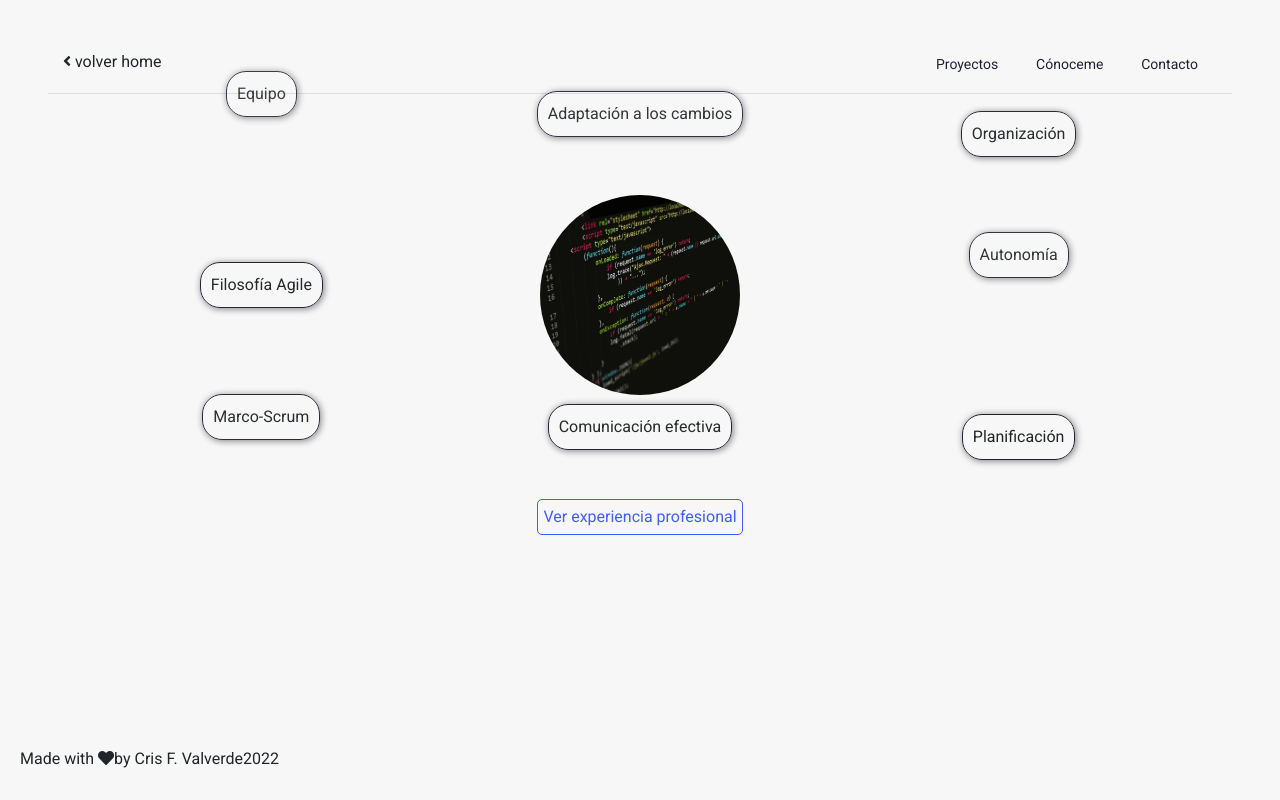
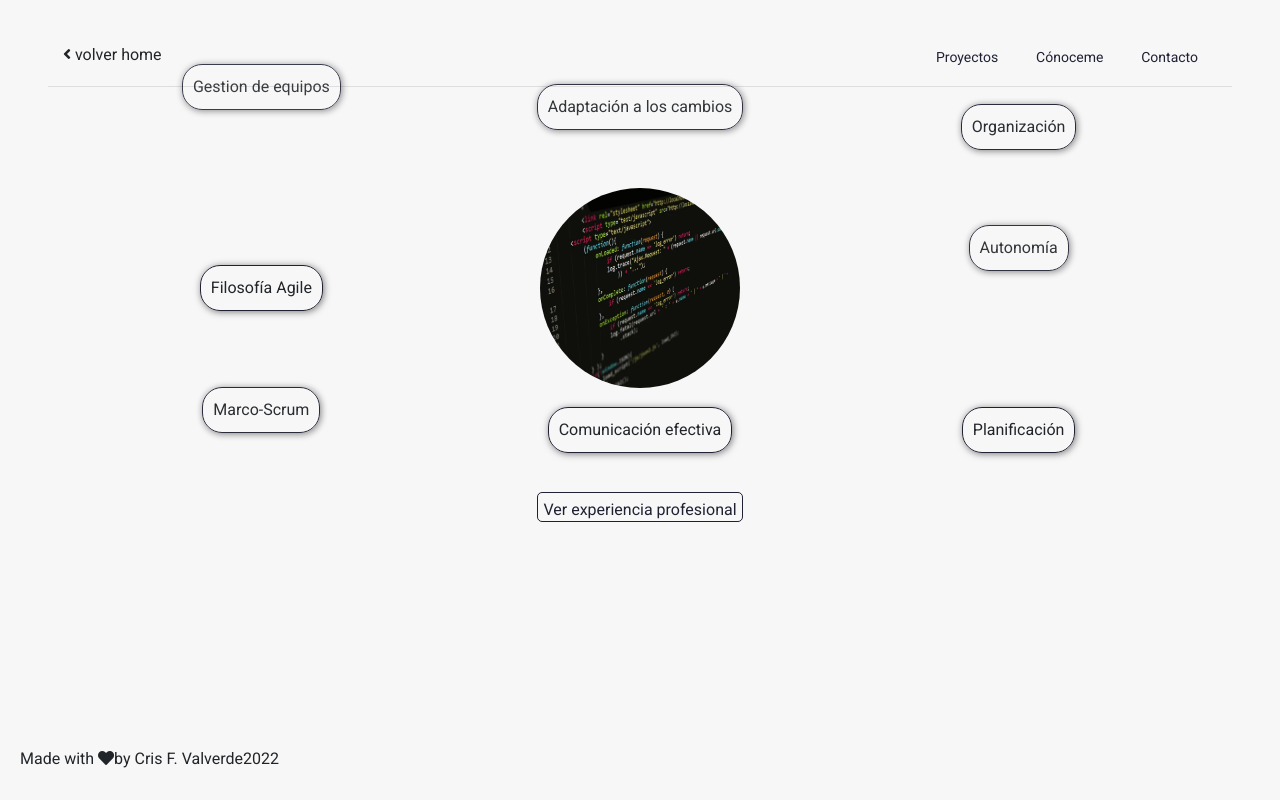
Before and after one commit to CriSFV/me_vuejs, a Nuxt app: page /aboutme in a window 1280 px wide. Built offline with nearby package versions, Linux system fonts and the light colour scheme; a web font is replaced by a local one.

Commit message:
add contact component

```diff
--- a/assets/styles/main.sass
+++ b/assets/styles/main.sass
@@ -29,8 +29,9 @@ body
   padding: 5px
   background-color: transparent
   border-radius: 5px
-  border: 1px solid $principal-color
-  color: $principal-color !important
+  border: 1px solid $principal-dark
+  color: $principal-dark !important
+  max-height: 30px
   &:hover
     background-color: $principal-dark
     color: $principal-light !important
--- a/components/AboutmeNew.vue
+++ b/components/AboutmeNew.vue
@@ -1,10 +1,10 @@
 <template>
   <div>
-    <section class="GoBack_container"><GoBack /></section>
+    <section class="GoBack_container mt-2"><GoBack /></section>
     <hr />
     <section class="all_about_me extra_container">
       <article class="bocadillo">
-        <p>Equipo</p>
+        <p>Gestion de equipos</p>
       </article>
       <article class="bocadillo">
         <p>Adaptación a los cambios</p>
@@ -46,7 +46,7 @@
         </button>
       </div>
     </section>
-    <section v-show="!showExperience" class="extra_container">
+    <section v-show="!showExperience" class="extra_container fade-in">
       <h3>Experiencia profesional:</h3>
       <ul>
         <li>
@@ -159,8 +159,9 @@ export default {
   border-radius: 20px
   box-shadow: 1px 1px 7px rgba(0,0,0,0.5)
   animation: cascade 5s linear
+
 .bocadillo:nth-child(8)
-  animation-delay: 0.1s
+  animation-delay: 0s
 .bocadillo:nth-child(7)
   animation-delay: 0.2s
 .bocadillo:nth-child(6)
@@ -168,7 +169,7 @@ export default {
 .bocadillo:nth-child(5)
   animation-delay: 0.6s
 .bocadillo:nth-child(4)
-  animation-delay: 0.1s
+  animation-delay: 0s
 .bocadillo:nth-child(3)
   animation-delay: 0.2s
 .bocadillo:nth-child(2)
--- /dev/null
+++ b/components/contact.vue
@@ -0,0 +1,138 @@
+<template>
+  <div>
+    <section class="GoBack_container mt-2"><GoBack /></section>
+    <section class="continer">
+      <form
+        action="https://formspree.io/f/mleayywn"
+        method="POST"
+        id="contact"
+        class="form_continer"
+      >
+        <label for="name"
+          >Nombre:
+          <input
+            type="text"
+            name="name"
+            id="name"
+            placeholder="Indica tu nombre"
+            required
+        /></label>
+        <label for="lastname"
+          >Apellido:
+          <input
+            type="text"
+            name="lastname"
+            id="lastname"
+            placeholder="Indica tu nombre"
+        /></label>
+        <label for="email" class="email"
+          >Email:
+          <input
+            type="email"
+            name="email"
+            id="email"
+            placeholder="Indica tu email"
+            required
+        /></label>
+        <label for="message" class="message"
+          >Mensaje:
+          <textarea name="message" id="message" cols="50" rows="5"></textarea>
+        </label>
+        <input type="submit" class="secondary-btn form_btn" value="Enviar" />
+      </form>
+      <section class="contact_icons">
+        <h6>También me puedes encontrar en:</h6>
+        <ul class="contact__list">
+          <li class="contact__list__item">
+            <a
+              href="mailto: crisfvalverde@gmail.com"
+              target="_blank"
+              rel="noreferrer"
+            >
+              <i class="far fa-envelope"></i>
+            </a>
+          </li>
+          <li class="contact__list__item">
+            <a
+              href="https://github.com/CriSFV"
+              target="_blank"
+              rel="noreferrer"
+            >
+              <i class="fab fa-github" title="Go to my Github"></i>
+            </a>
+          </li>
+          <li class="contact__list__item">
+            <a
+              href="https://www.linkedin.com/in/crisfvalverde/"
+              target="_blank"
+              rel="noreferrer"
+            >
+              <i class="fab fa-linkedin-in" title="Go to my LinkedIn"></i>
+            </a>
+          </li>
+        </ul>
+      </section>
+    </section>
+  </div>
+</template>
+
+<script>
+export default {
+  components: {
+    GoBack: () => import('@/components/Navigation/goback'),
+  },
+}
+</script>
+
+<style lang="sass">
+.continer
+    border: 1px solid grey
+    padding: 10px
+    border-radius: 5px
+    width: fit-content
+    margin: auto
+.form_continer
+    height: 80vh
+    max-width: 600px
+    margin: auto
+    display: grid
+    grid-template-columns: 1fr 1fr
+    gap: 2%
+input
+    width: 100%
+    border-radius: 5px
+    border: 1px solid grey
+input::placeholder
+    font-style: italic
+    font-size: 12px
+    text-align: center
+.email
+    grid-column: 1/3
+    input
+        width: 100%
+.message
+    grid-column: 1/3
+.contact_icons
+    grid-column: 1/3
+.form_btn
+    grid-column: 2/3
+.contact__list
+    list-style-type: none
+    display: flex
+    &__item
+        font-size: 18px
+        border: 3px solid #202234
+        border-radius: 5px
+        background-color: #202234
+        display: inline-block
+        margin: 4px
+        width: 30px
+        height: 30px
+        text-align: center
+        a
+            color: white
+        &:hover
+            background-color: white
+            a
+                color: #202234
+</style>
--- a/pages/contact.vue
+++ /dev/null
@@ -1,9 +0,0 @@
-<template>
-  <div></div>
-</template>
-
-<script>
-export default {
-  // layout: 'default',
-}
-</script>
--- a/pages/contact/index.vue
+++ b/pages/contact/index.vue
@@ -1,8 +1,12 @@
 <template>
-
+  <div class="generalContainer">
+    <Contact></Contact>
+  </div>
 </template>
 <script>
 export default {
-
+  components: {
+    Contact: () => import('@/components/contact.vue'),
+  },
 }
 </script>
--- /dev/null
+++ b/vue.config.js
@@ -0,0 +1,5 @@
+module.exports = {
+    publicPath: process.env.NODE_ENV === 'production'
+      ? '/this_is_me/'
+      : '/'
+  }
```
